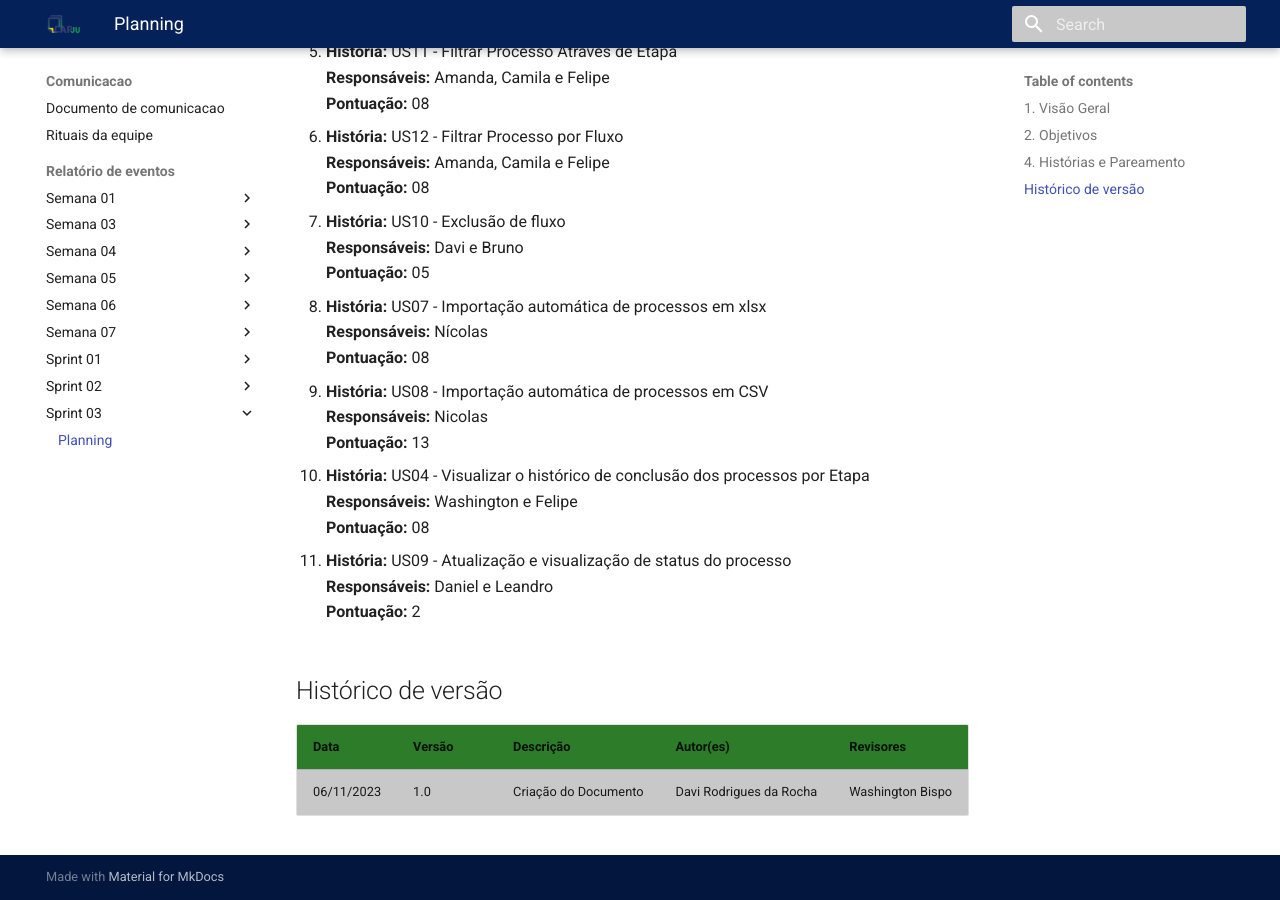
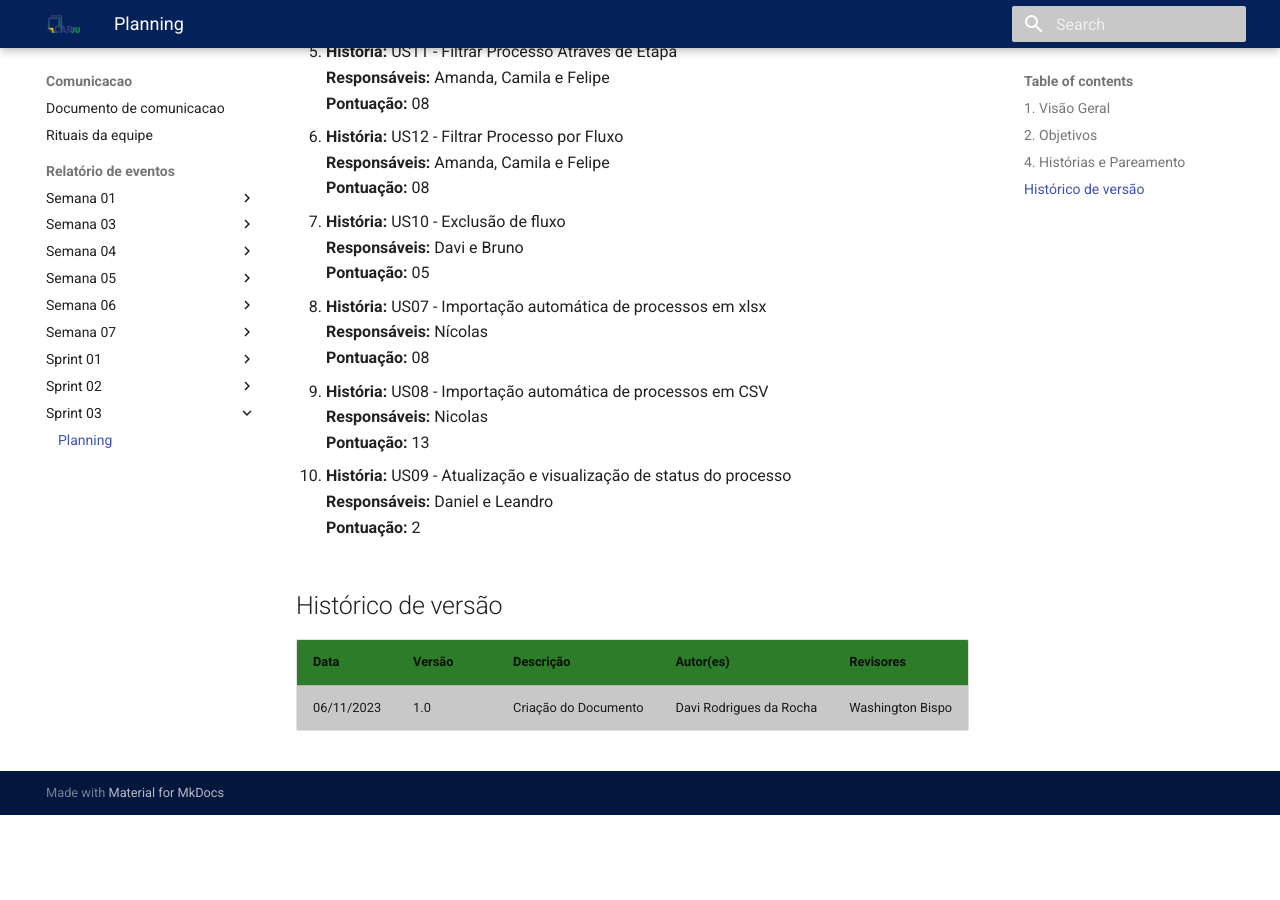
Before and after one commit to fga-eps-mds/2023-2-CAPJu-Doc, an MkDocs documentation site: the page built from docs/relatorios/sprints/sprint03/planning.md, in a window 1280 px wide and 900 px high, scrolled down 1117 px. Built offline with MkDocs 1.6.1 and Material for MkDocs 9.7.7, drawn with Linux system fonts in a browser that asks for light colours; after the commit the page ends 1932 px from its top, so only the background shows below that.

Commit message:
Tirando uma US repetida

```diff
--- a/docs/relatorios/sprints/sprint03/planning.md
+++ b/docs/relatorios/sprints/sprint03/planning.md
@@ -64,11 +64,8 @@
 **Responsáveis:** Nicolas <br/>
 **Pontuação:**  13 <br/>
 
-10. **História:**  US04 - Visualizar o histórico de conclusão dos processos por Etapa <br/>
-**Responsáveis:** Washington e Felipe <br/>
-**Pontuação:**  08 <br/>
 
-11. **História:** US09 - Atualização e visualização de status do processo <br/>
+10. **História:** US09 - Atualização e visualização de status do processo <br/>
 **Responsáveis:** Daniel e Leandro <br/>
 **Pontuação:** 2 <br/>
 
```
